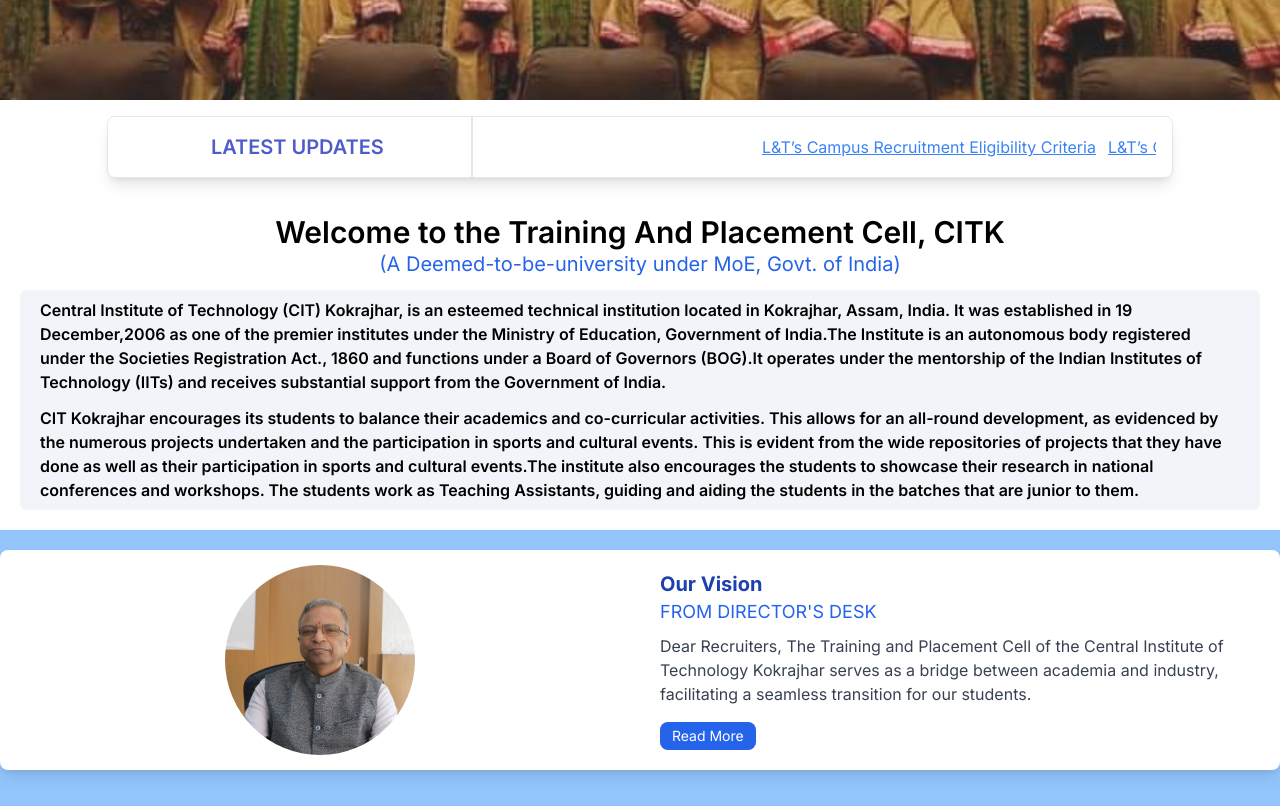
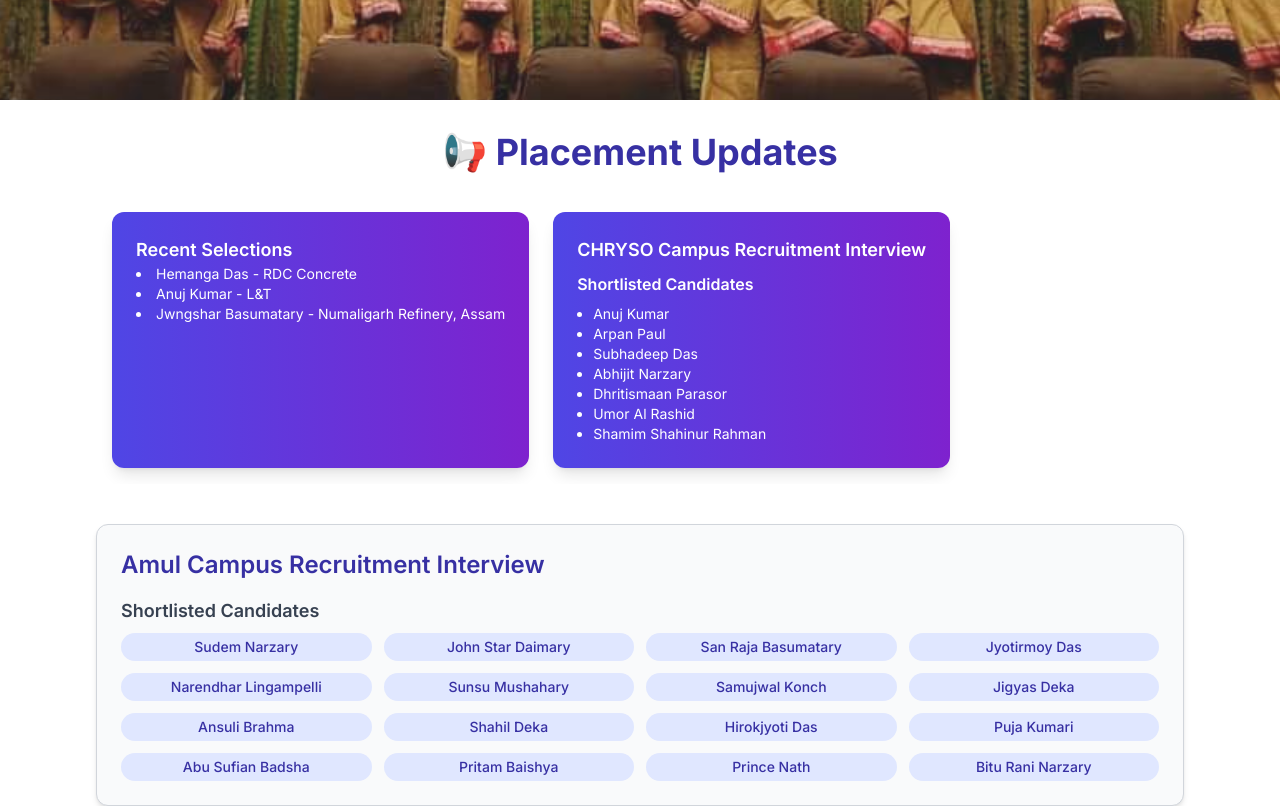
Before and after one commit to placementcellcitk/placementcellcitk.github.io, a Next.js app: page / in a window 1280 px wide. Shown: the part 700-1506 px from the top of the page. Built offline with nearby package versions, Linux system fonts and the light colour scheme.

Commit message:
Placement updates

```diff
--- a/next.config.mjs
+++ b/next.config.mjs
@@ -2,6 +2,9 @@
 const nextConfig = {
   basePath: "/",
  output: "export",
+ images: {
+  unoptimized: true, // Disables Next.js Image Optimization
+},
   reactStrictMode: true,
 };
 
--- a/src/components/home/recentcompany.tsx
+++ b/src/components/home/recentcompany.tsx
@@ -1,42 +1,138 @@
-import React from "react";
+"use client";  // ✅ Required for Next.js Client Components
 
-const links = [
+import React, { useEffect, useRef } from "react";
+
+type PlacementDetail =
+  | string
+  | { subtitle: string; candidates: string[] };
+
+const placementData: { title: string; details: PlacementDetail[] }[] = [
   {
-    href: "https://u18733853.ct.sendgrid.net/ls/click?upn=u001.MuP0hI9xLKLWcATGBfsmbCshPnPP73zWIgkPbKUeQKnytD5Pmj-2FZkXk0cekbxT6T9HyPS-2F-2Fm5SYYE2lrfboOZdOYL3gdCCw2meoqpZEQTAgo5J4HTcAKn-2B4q2-2FHybAIQFrWC_6u0htt-2BP6wzU2Mzee0JsQPKJRzBqkteyclQfVsx8cqsvNb3l8Y0-2F5SPTUNFlB9WwmREy7l4cSVdb1EMZ5vm0Jx5HI8HxJ51QHav0grUQdjyEmygtsd0zpnv59DK-2BGWUNnuTx68syg9FxXEYhwFkFNihk-2BcT1uBEnv8cvvHnzRlH0AIKMztfm0vilJUXRI7qXUlQebEm4JigC3G9VCbY9jw-3D-3D",
-    title: "L&T’s Campus Recruitment Eligibility Criteria",
+    title: "Recent Selections",
+    details: [
+      "Hemanga Das - RDC Concrete",
+      "Anuj Kumar - L&T",
+      "Jwngshar Basumatary - Numaligarh Refinery, Assam",
+    ],
   },
   {
-    href: "https://u18733853.ct.sendgrid.net/ls/click?upn=u001.MuP0hI9xLKLWcATGBfsmbCqKg14pgBKMEt7PccnUz5sOIF9eMrTxTIAx5clvLmPLm195sKJ71a-2BEReP5sMioaeP8dFabNh3SfOAxH9Ixdi7LCgRcKhOqFS0CULcQu7lT2dJxFrchtyfmi8ZDDCZJIEgnEX8G9daTkPEcPhaIH9zWdrHbUQJvhWjgR5ufbPFVmpx9wkcNhjXK1cH-2Bie8iKQ-3D-3DUP7y_6u0htt-2BP6wzU2Mzee0JsQPKJRzBqkteyclQfVsx8cqsvNb3l8Y0-2F5SPTUNFlB9WwBAVvHtp195EupHY1uimYpH-2FPZ4Gr6jTDR5F5YSnR5j8OCout8c0cFRHFT1eUWP48QEf-2FhUrUEqa4btmarFgjSne5Lx3QDZ8bw7yJFWlOPO41jN-2B1oyAf2DYS-2BcwX0NAhGmR4U0ali-2BsckDlXtMb8JQ-3D-3D",
-    title: "L&T’s Campus Recruitment Registration Form (Ps. The Registration link will be valid from 9:00 AM on 7th September 2024 to 11:59 PM on 17th September 2024.)",
+    title: "CHRYSO Campus Recruitment Interview",
+    details: [
+      {
+        subtitle: "Shortlisted Candidates",
+        candidates: [
+          "Anuj Kumar",
+          "Arpan Paul",
+          "Subhadeep Das",
+          "Abhijit Narzary",
+          "Dhritismaan Parasor",
+          "Umor Al Rashid",
+          "Shamim Shahinur Rahman",
+        ],
+      },
+    ],
   },
 ];
 
-const repeatedLinks = Array.from({ length: 2 }, () => links).flat();
+const amulInterview = {
+  title: "Amul Campus Recruitment Interview",
+  candidates: [
+    "Sudem Narzary",
+    "John Star Daimary",
+    "San Raja Basumatary",
+    "Jyotirmoy Das",
+    "Narendhar Lingampelli",
+    "Sunsu Mushahary",
+    "Samujwal Konch",
+    "Jigyas Deka",
+    "Ansuli Brahma",
+    "Shahil Deka",
+    "Hirokjyoti Das",
+    "Puja Kumari",
+    "Abu Sufian Badsha",
+    "Pritam Baishya",
+    "Prince Nath",
+    "Bitu Rani Narzary",
+  ],
+};
 
-const LinkCarousel: React.FC = () => {
+const PlacementUpdates = () => {
+  const scrollRef = useRef<HTMLDivElement>(null);
+
+  useEffect(() => {
+    const scrollContainer = scrollRef.current;
+    let scrollAmount = 0;
+    const scrollInterval = setInterval(() => {
+      if (scrollContainer) {
+        scrollAmount += 1;
+        if (scrollAmount >= scrollContainer.scrollWidth - scrollContainer.clientWidth) {
+          scrollAmount = 0;
+        }
+        scrollContainer.scrollTo({
+          left: scrollAmount,
+          behavior: "smooth",
+        });
+      }
+    }, 30);
+
+    return () => clearInterval(scrollInterval);
+  }, []);
+
   return (
-    <div className="w-5/6 mx-auto bg-white text-black flex items-center shadow-lg rounded-lg px-4 overflow-hidden border py- my-4">
-      <div className="flex flex-col items-center justify-start px-2 md:p-4 border-r-2 w-1/2">
-        <h2 className="text-sm sm:text-lg md:text-xl uppercase font-semibold text-primary">
-          Latest Updates
-        </h2>
-      </div>
-      <div className="flex flex-col justify-end overflow-hidden h-8 md:h-12 ml-2 w-full">
-        <div className="flex flex-row gap-5 md:gap-3 whitespace-nowrap animate-slide-right-to-left">
-          {repeatedLinks.map((link, index) => (
+    <div className="max-w-6xl mx-auto p-8">
+      {/* Title */}
+      <h2 className="text-4xl font-bold text-center text-indigo-800 mb-6">
+        📢 Placement Updates
+      </h2>
+
+      {/* Scrolling Section */}
+      <div className="overflow-hidden relative">
+        <div
+          ref={scrollRef}
+          className="flex space-x-6 overflow-x-auto scrollbar-hide p-4"
+          style={{ scrollBehavior: "smooth" }}
+        >
+          {placementData.map((item, index) => (
             <div
               key={index}
-              className="h-8 md:h-12 flex flex-col items-center justify-center duration-500 hover:bg-gray-100 rounded-md"
+              className="min-w-[350px] bg-gradient-to-r from-indigo-600 to-purple-700 text-white p-6 rounded-xl shadow-lg transition-transform transform hover:scale-105"
             >
-              <a
-                href={link.href}
-                target="_blank"
-                rel="noopener noreferrer"
-                className="text-blue-500 underline text-sm md:text-base hover:text-blue-700 whitespace-nowrap overflow-hidden text-ellipsis"
-              >
-                {link.title}
-              </a>
+              <h3 className="text-lg font-semibold">{item.title}</h3>
+              {item.details.map((detail, i) =>
+                typeof detail === "string" ? (
+                  <li key={i} className="text-sm">{detail}</li>
+                ) : (
+                  <div key={i}>
+                    <h4 className="text-md font-semibold mt-2">{detail.subtitle}</h4>
+                    <ul className="list-disc pl-4 mt-2">
+                      {detail.candidates.map((candidate, j) => (
+                        <li key={j} className="text-sm">{candidate}</li>
+                      ))}
+                    </ul>
+                  </div>
+                )
+              )}
             </div>
+          ))}
+        </div>
+      </div>
+
+      {/* Amul Interview Details */}
+      <div className="mt-10 bg-gray-50 p-6 rounded-xl shadow-md border border-gray-300">
+        <h3 className="text-2xl font-semibold text-indigo-800 mb-4">
+          {amulInterview.title}
+        </h3>
+        <h4 className="text-lg font-semibold mt-4 mb-2 text-gray-700">
+          Shortlisted Candidates
+        </h4>
+        <div className="grid grid-cols-2 sm:grid-cols-3 md:grid-cols-4 gap-3">
+          {amulInterview.candidates.map((candidate, i) => (
+            <span
+              key={i}
+              className="bg-indigo-100 text-indigo-800 px-3 py-1 rounded-full text-sm text-center font-medium hover:bg-indigo-200 transition-all"
+            >
+              {candidate}
+            </span>
           ))}
         </div>
       </div>
@@ -44,4 +140,4 @@
   );
 };
 
-export default LinkCarousel;
+export default PlacementUpdates;
--- a/src/components/home/recruitmentform.tsx
+++ b/src/components/home/recruitmentform.tsx
@@ -14,7 +14,7 @@
         <div className="bg-black bg-opacity-85 sm:w-5/6 sm:h-5/6 rounded-lg relative p-10 flex flex-col items-center justify-between">
           <button
             onClick={() => setShowRecruitmentForm(false)}
-            className="absolute right-3 top-2"
+            className="absolute right-3 top-2"   title="Close"
           >
             <IoMdCloseCircleOutline className="text-4xl text-red-500 hover:scale-110 duration-200" />
           </button>
```
Also changed, not shown: package.json (+11 -7 lines), tsconfig.json (+19 -5 lines), 2 other files (tests, documents, lock files or other folders).
